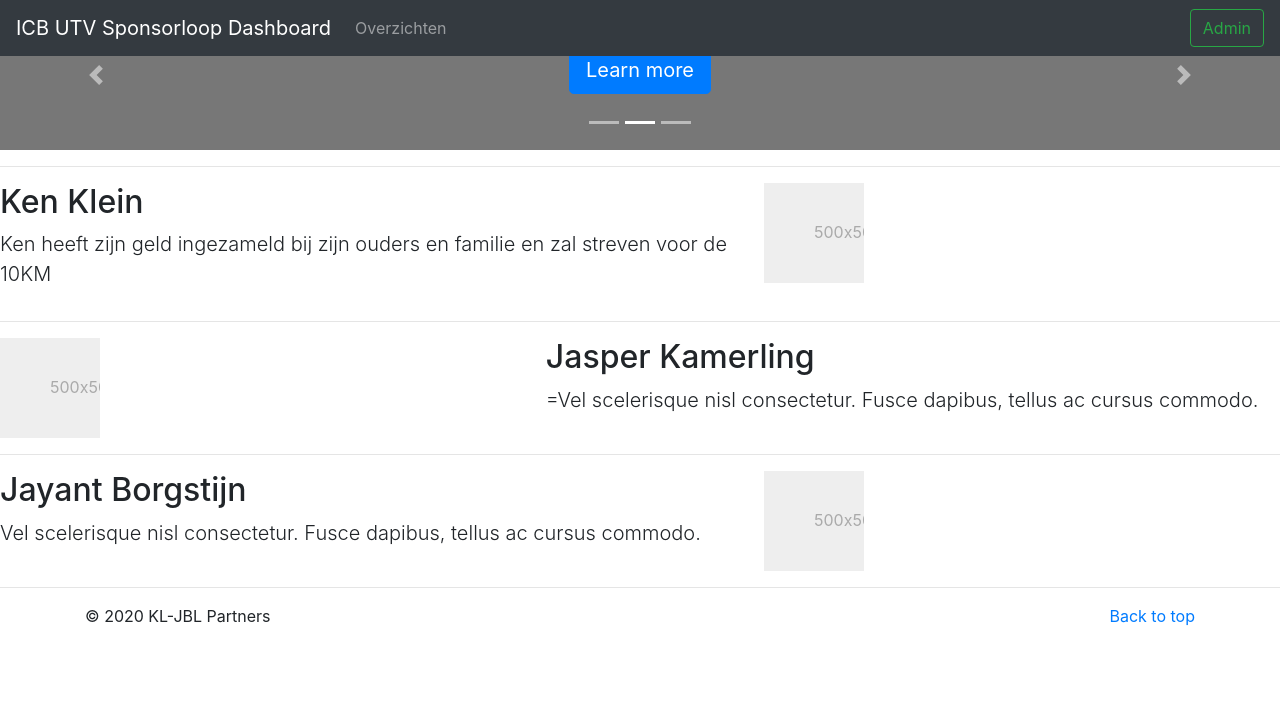
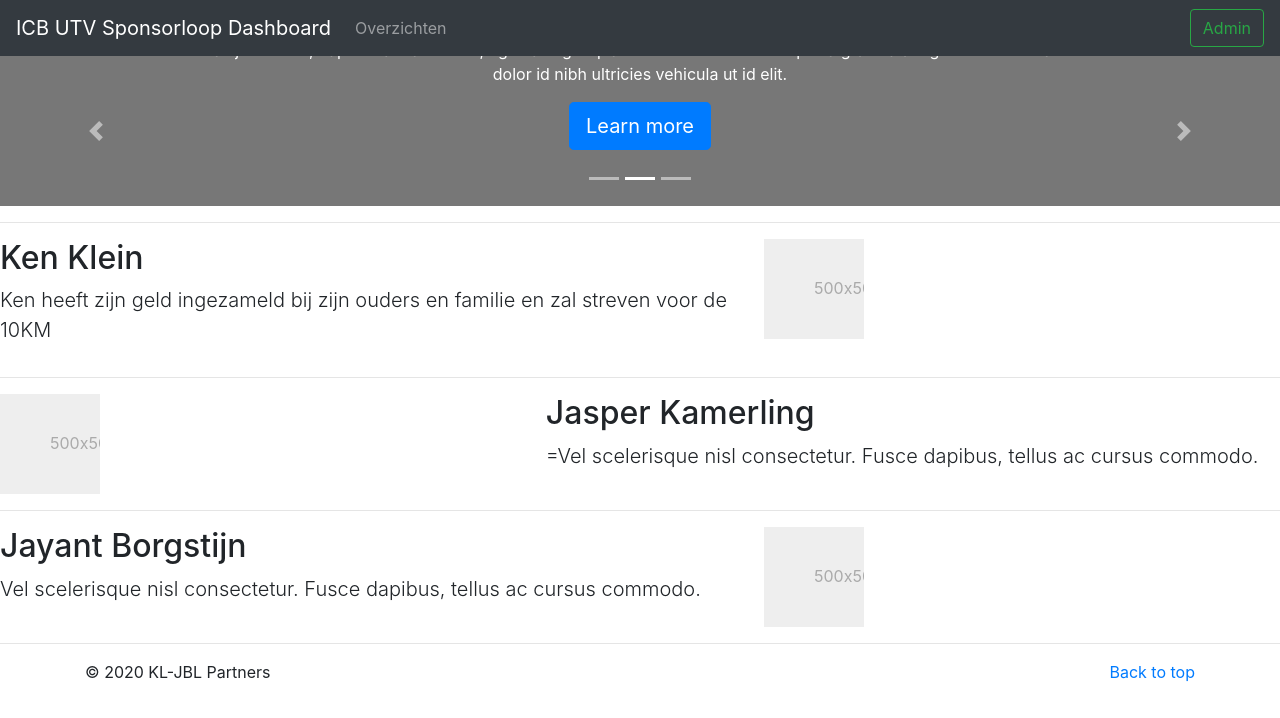
Before and after one commit to kenklein/Sponsorloop2021, an Angular app: page / in a window 1280 px wide. Shown: the top 718 px of the page. Built offline with nearby package versions, Linux system fonts and the light colour scheme.

Commit message:
Test expects "Hello" in main-component fixed

```diff
--- a/src/app/main/main.component.html
+++ b/src/app/main/main.component.html
@@ -1,4 +1,6 @@
-<div id="myCarousel" class="carousel slide" data-ride="carousel">
+<h1>Hello</h1>
+<div
+  id="myCarousel" class="carousel slide" data-ride="carousel">
   <ol class="carousel-indicators">
     <li data-target="#myCarousel" data-slide-to="0" class=""></li>
     <li data-target="#myCarousel" data-slide-to="1" class="active"></li>
@@ -54,7 +56,7 @@
     <p class="lead">Ken heeft zijn geld ingezameld bij zijn ouders en familie en zal streven voor de 10KM</p>
   </div>
   <div class="col-md-5">
-    <svg class="bd-placeholder-img bd-placeholder-img-lg featurette-image img-fluid mx-auto" width="100" height="100" source scrset="C:\Users\kklei\IdeaProjects\Sponsorloop\example-pictures\Strava_Run_2.jpg" preserveAspectRatio="xMidYMid slice" focusable="false" role="img" aria-label="Placeholder: 500x500"><title>Placeholder</title><rect width="100%" height="100%" fill="#eee"></rect><text x="50%" y="50%" fill="#aaa" dy=".3em">500x500</text></svg>
+    <svg class="bd-placeholder-img bd-placeholder-img-lg featurette-image img-fluid mx-auto" width="100" height="100" xmlns="http://www.w3.org/2000/svg" preserveAspectRatio="xMidYMid slice" focusable="false" role="img" aria-label="Placeholder: 500x500"><title>Placeholder</title><rect width="100%" height="100%" fill="#eee"></rect><text x="50%" y="50%" fill="#aaa" dy=".3em">500x500</text></svg>
   </div>
 </div>
 
```
